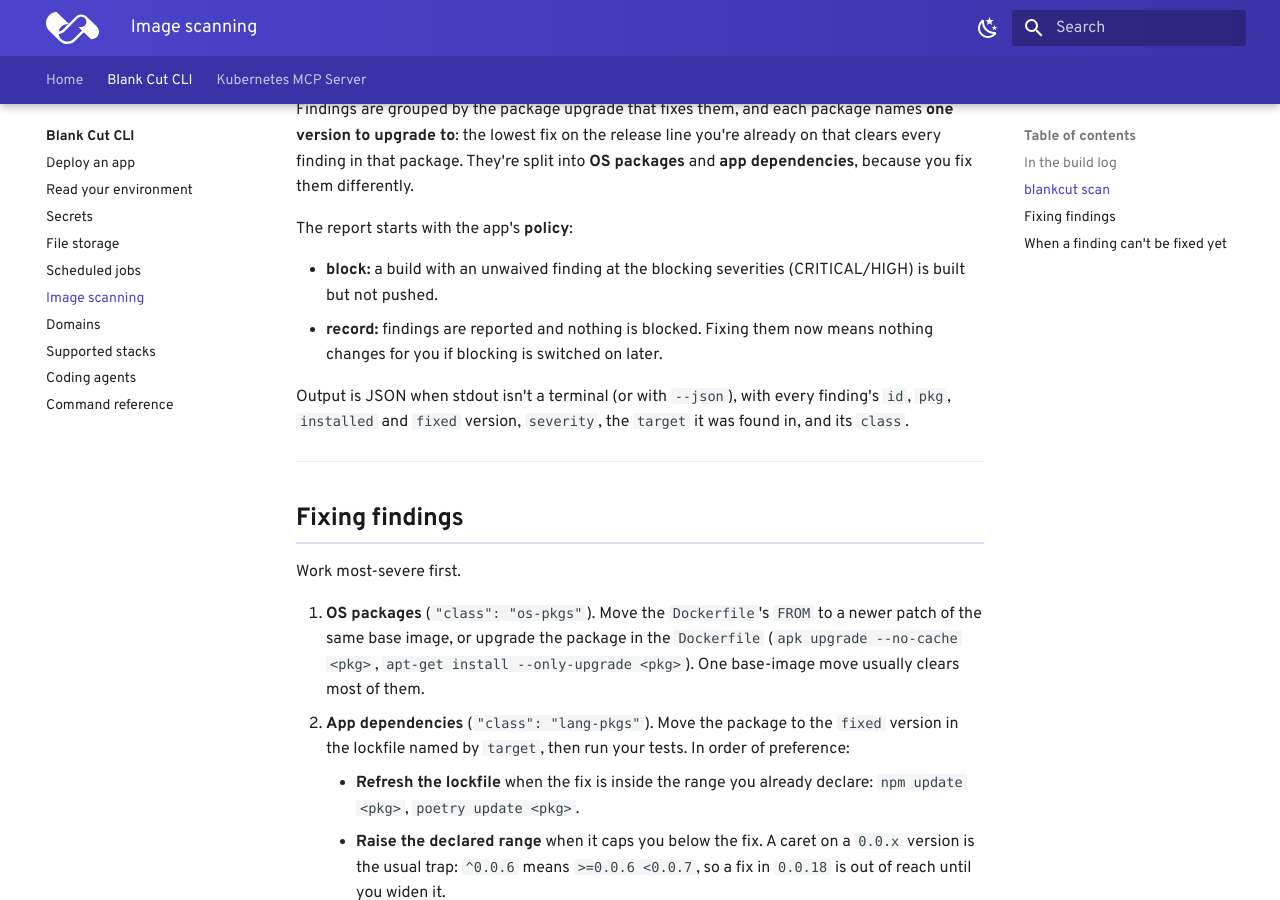
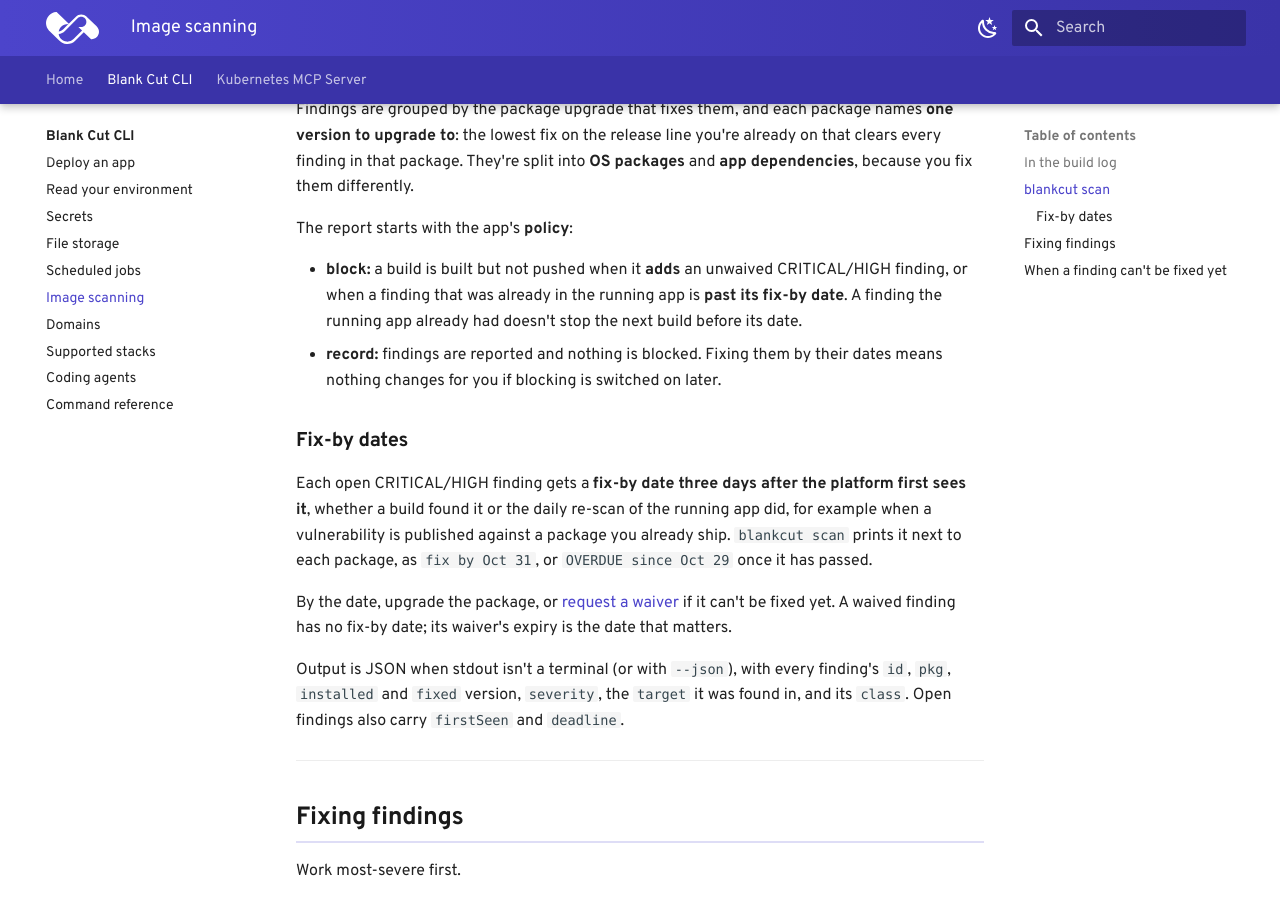
Before and after one commit to Blankcut/blankcut-docs, an MkDocs documentation site: the page built from docs/cli/scan.md, in a window 1280 px wide and 900 px high, scrolled down 1161 px. Built offline with MkDocs 1.6.1 and Material for MkDocs 9.7.7, drawn with Linux system fonts in a browser that asks for light colours; some web fonts are replaced.

Commit message:
docs(scan): fix-by dates -- a build stops on what it adds, or on what is overdue
blankcut v0.27.0. Each open critical/high finding gets a fix-by date three
days after the platform first sees it. In block mode a build stops when it
adds a finding, or when one already in the running app is past its date.

Co-Authored-By: Claude <noreply@anthropic.com>

```diff
--- a/docs/cli/scan.md
+++ b/docs/cli/scan.md
@@ -50,14 +50,29 @@ packages** and **app dependencies**, because you fix them differently.
 
 The report starts with the app's **policy**:
 
-- **block:** a build with an unwaived finding at the blocking severities
-  (CRITICAL/HIGH) is built but not pushed.
-- **record:** findings are reported and nothing is blocked. Fixing them now
-  means nothing changes for you if blocking is switched on later.
+- **block:** a build is built but not pushed when it **adds** an unwaived
+  CRITICAL/HIGH finding, or when a finding that was already in the running app
+  is **past its fix-by date**. A finding the running app already had doesn't
+  stop the next build before its date.
+- **record:** findings are reported and nothing is blocked. Fixing them by
+  their dates means nothing changes for you if blocking is switched on later.
+
+### Fix-by dates
+
+Each open CRITICAL/HIGH finding gets a **fix-by date three days after the
+platform first sees it**, whether a build found it or the daily re-scan of the
+running app did, for example when a vulnerability is published against a
+package you already ship. `blankcut scan` prints it next to each package, as
+`fix by Oct 31`, or `OVERDUE since Oct 29` once it has passed.
+
+By the date, upgrade the package, or [request a waiver](#when-a-finding-cant-be-fixed-yet)
+if it can't be fixed yet. A waived finding has no fix-by date; its waiver's
+expiry is the date that matters.
 
 Output is JSON when stdout isn't a terminal (or with `--json`), with every
 finding's `id`, `pkg`, `installed` and `fixed` version, `severity`, the `target`
-it was found in, and its `class`.
+it was found in, and its `class`. Open findings also carry `firstSeen` and
+`deadline`.
 
 ---
 
```
